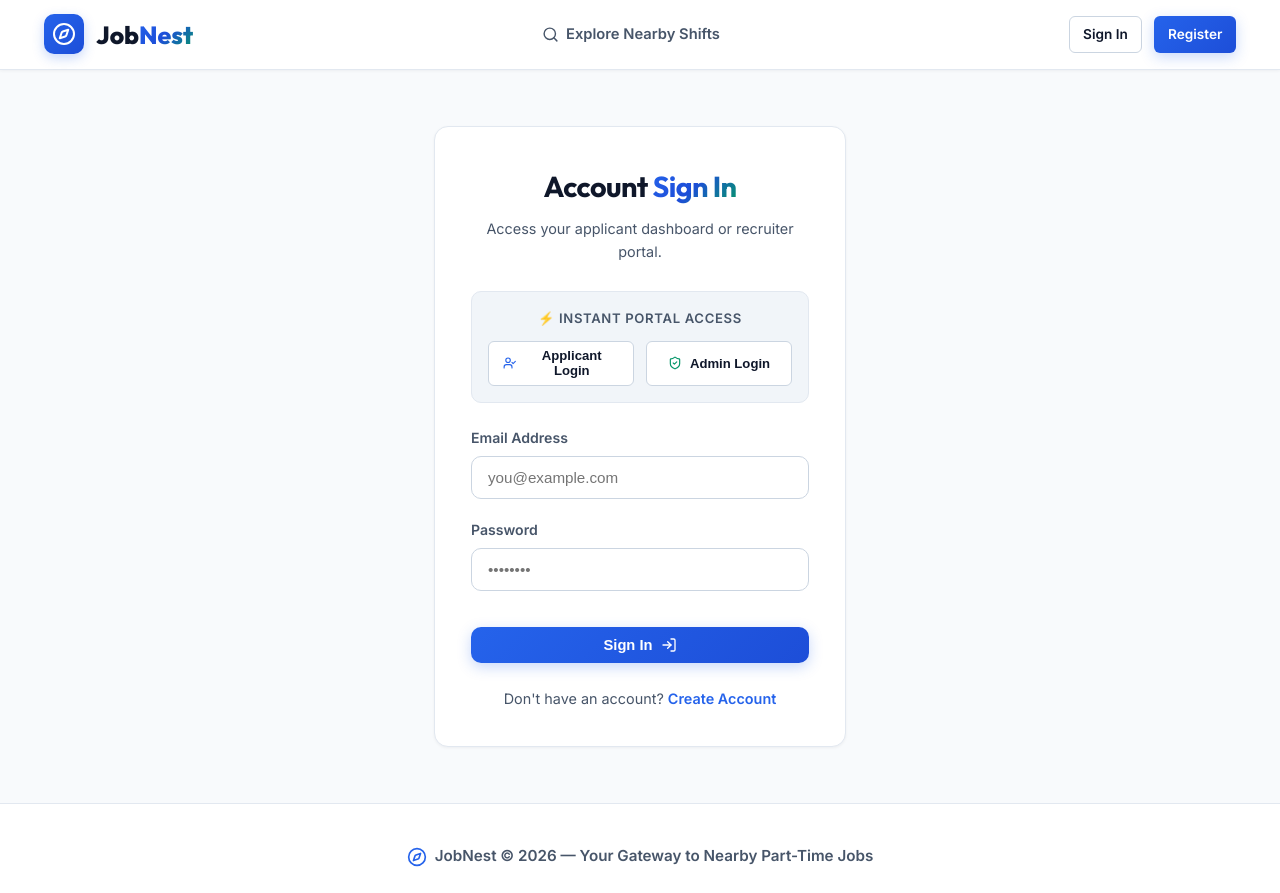
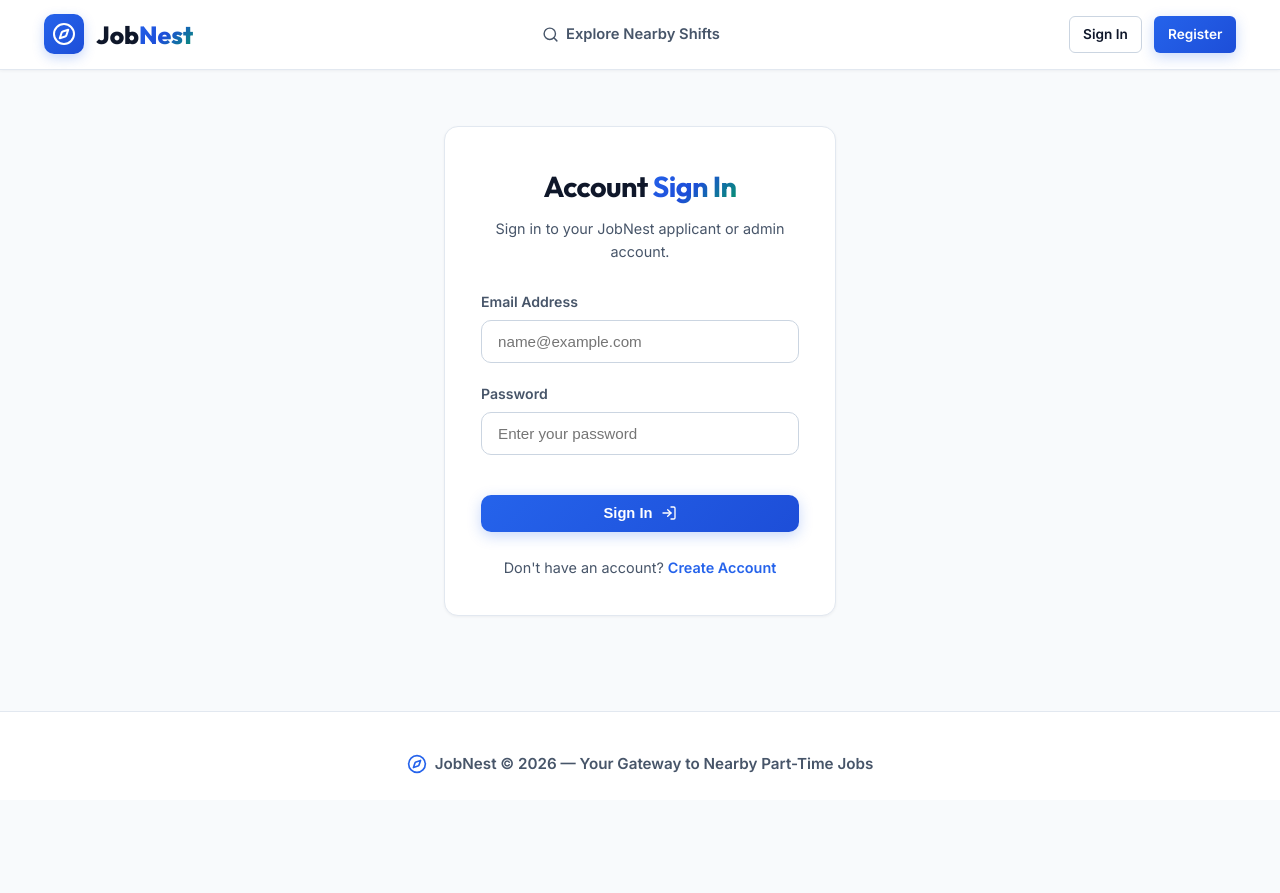
Before and after one commit to SherinRajeev/JobNest, a React (Vite) app in the folder frontend/: page /login in a window 1280 px wide. After the commit the page ends 800 px from the top, so only its background shows below. Built offline with nearby package versions, Linux system fonts and the light colour scheme; no server answers.

Commit message:
Remove instant portal demo buttons; make Sign In a real authentic login form for Applicants and Admins

```diff
--- a/frontend/src/pages/Login.jsx
+++ b/frontend/src/pages/Login.jsx
@@ -1,6 +1,6 @@
 import React, { useState, useContext } from 'react';
 import { Link, useNavigate } from 'react-router-dom';
-import { LogIn, UserCheck, ShieldCheck, AlertCircle } from 'lucide-react';
+import { LogIn, AlertCircle } from 'lucide-react';
 import { AuthContext } from '../context/AuthContext';
 
 export const Login = () => {
@@ -30,67 +30,22 @@ export const Login = () => {
     }
   };
 
-  const handleApplicantLogin = async () => {
-    setEmail('seeker@jobnest.com');
-    setPassword('password123');
-    setLoading(true);
-    setError(null);
-    try {
-      await login('seeker@jobnest.com', 'password123');
-      navigate('/jobs');
-    } catch (err) {
-      setError(err.message);
-    } finally {
-      setLoading(false);
-    }
-  };
-
-  const handleAdminLogin = async () => {
-    setEmail('employer@jobnest.com');
-    setPassword('password123');
-    setLoading(true);
-    setError(null);
-    try {
-      await login('employer@jobnest.com', 'password123');
-      navigate('/employer-dashboard');
-    } catch (err) {
-      setError(err.message);
-    } finally {
-      setLoading(false);
-    }
-  };
-
   return (
-    <div className="container" style={{ paddingTop: '3.5rem', maxWidth: '460px' }}>
+    <div className="container" style={{ paddingTop: '3.5rem', maxWidth: '440px' }}>
       <div className="card-glass" style={{ padding: '2.25rem' }}>
         <h1 style={{ fontSize: '1.8rem', textAlign: 'center', marginBottom: '0.5rem' }}>Account <span className="gradient-text">Sign In</span></h1>
         <p style={{ textAlign: 'center', color: 'var(--text-muted)', fontSize: '0.9rem', marginBottom: '1.75rem' }}>
-          Access your applicant dashboard or recruiter portal.
+          Sign in to your JobNest applicant or admin account.
         </p>
 
         {error && <div className="alert alert-error"><AlertCircle size={16} /> {error}</div>}
-
-        {/* Applicant Login and Admin Login Buttons */}
-        <div style={{ background: 'var(--bg-glass)', border: '1px solid var(--border-subtle)', borderRadius: 'var(--radius-md)', padding: '1rem', marginBottom: '1.5rem', textAlign: 'center' }}>
-          <div style={{ fontSize: '0.82rem', fontWeight: 600, color: 'var(--text-muted)', marginBottom: '0.75rem', textTransform: 'uppercase', letterSpacing: '0.05em' }}>
-            ⚡ Instant Portal Access
-          </div>
-          <div style={{ display: 'grid', gridTemplateColumns: '1fr 1fr', gap: '0.75rem' }}>
-            <button type="button" onClick={handleApplicantLogin} className="btn btn-secondary btn-sm" style={{ fontSize: '0.82rem' }}>
-              <UserCheck size={14} color="var(--primary)" /> Applicant Login
-            </button>
-            <button type="button" onClick={handleAdminLogin} className="btn btn-secondary btn-sm" style={{ fontSize: '0.82rem' }}>
-              <ShieldCheck size={14} color="var(--emerald)" /> Admin Login
-            </button>
-          </div>
-        </div>
 
         <form onSubmit={handleSubmit}>
           <div className="form-group">
             <label className="form-label">Email Address</label>
             <input
               type="email"
-              placeholder="you@example.com"
+              placeholder="name@example.com"
               value={email}
               onChange={e => setEmail(e.target.value)}
               className="form-control"
@@ -102,7 +57,7 @@ export const Login = () => {
             <label className="form-label">Password</label>
             <input
               type="password"
-              placeholder="••••••••"
+              placeholder="Enter your password"
               value={password}
               onChange={e => setPassword(e.target.value)}
               className="form-control"
@@ -110,7 +65,7 @@ export const Login = () => {
             />
           </div>
 
-          <button type="submit" className="btn btn-primary btn-full" style={{ marginTop: '1rem' }} disabled={loading}>
+          <button type="submit" className="btn btn-primary btn-full" style={{ marginTop: '1.25rem' }} disabled={loading}>
             {loading ? 'Authenticating...' : <>Sign In <LogIn size={16} /></>}
           </button>
         </form>
```
